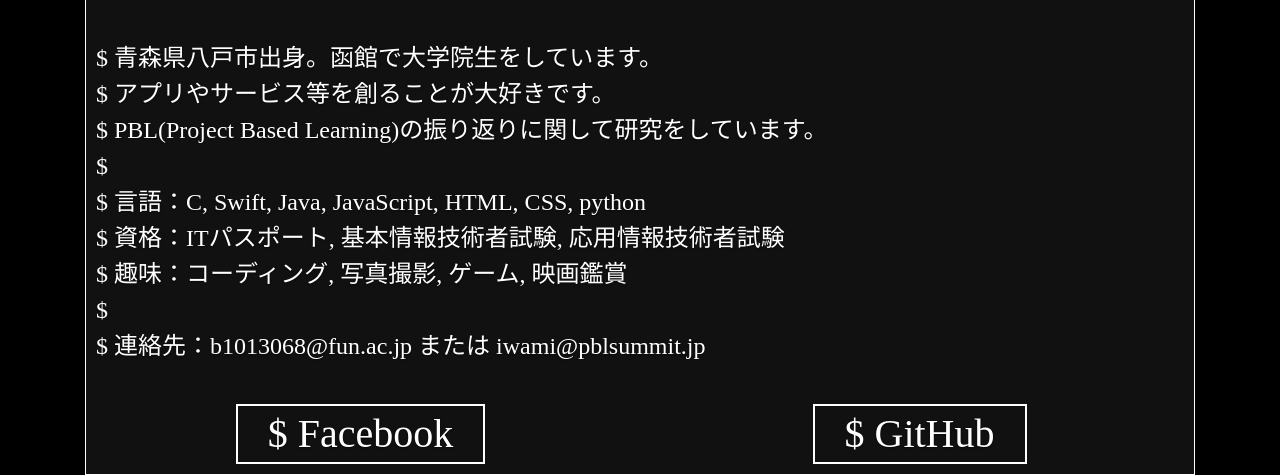
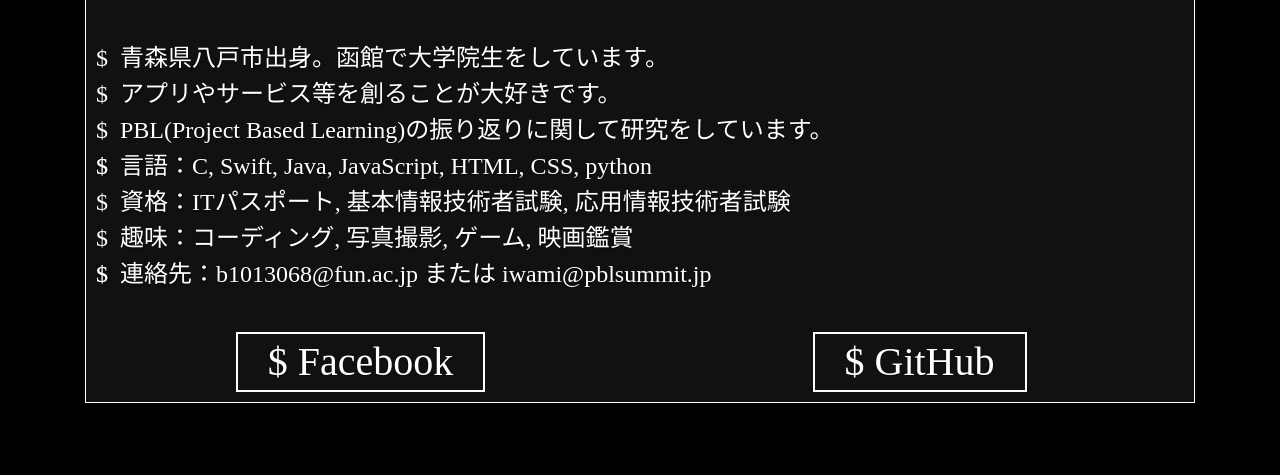
Before and after one commit to kentaiwami/portfolio, a Django app: template portfolio/templates/portfolio/index.html in a window 1280 px wide. Shown: the part 3267-3742 px from the top of the page. After the commit the page ends 3670 px from the top, so only its background shows below. Run offline with Django 3.2, Linux system fonts and the light colour scheme; the template is opened without the code that fills it, so the values that code supplies are empty; some libraries are stand-ins or nearby versions; some web fonts are replaced.

Commit message:
console_textが複数行になってもインデントを揃えるようにした

```diff
--- a/portfolio/static/portfolio/style.css
+++ b/portfolio/static/portfolio/style.css
@@ -58,8 +58,7 @@ a:hover {
 }
 
 .sub_title:before, .sub_title_error:before, .title:before , .title_error:before,
-.section_title:before, .console_top:before, .console_text:before,
-.console_name:before, .link_name:before {
+.section_title:before, .console_top:before, .console_name:before, .link_name:before {
   content: "$ ";
 }
 
@@ -325,6 +324,18 @@ figure:hover figcaption {
   text-decoration: underline;
 }
 
+div.console_text{
+  padding-left:1em;
+  position:relative;
+}
+
+div.console_text:before{
+  content:"$ ";
+  position:absolute;
+  left:0;
+  top:0;
+}
+
 
 /************************************************************
                       各種エラーページ
```
